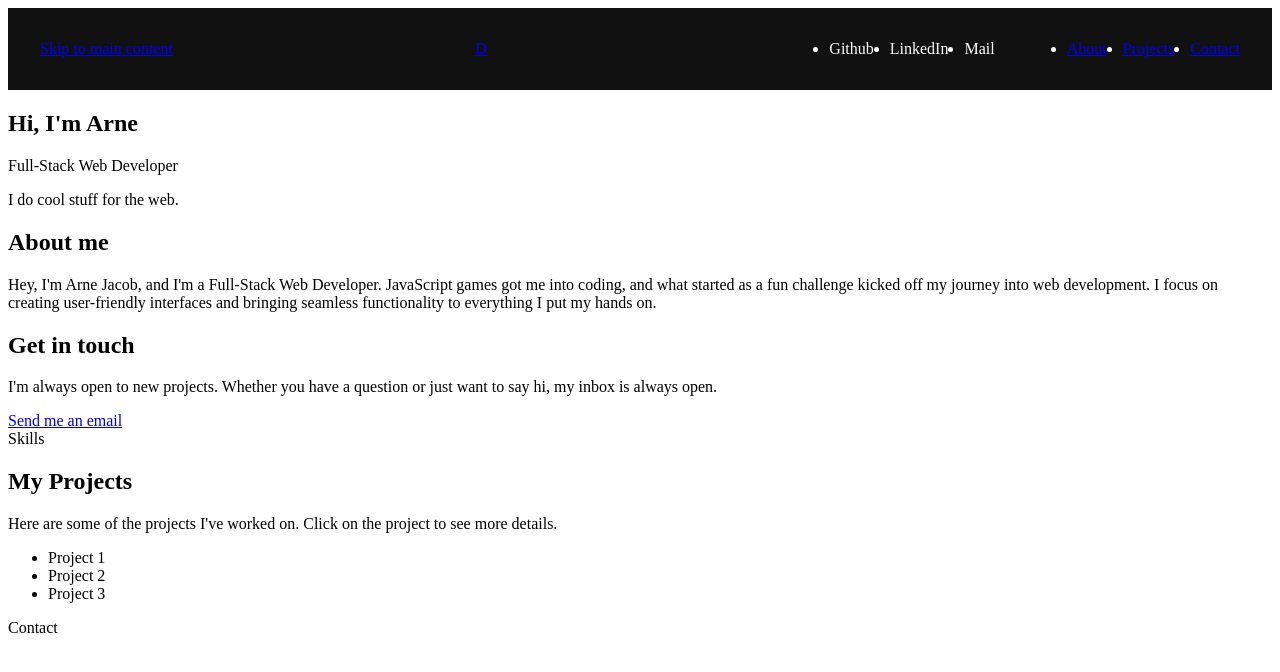
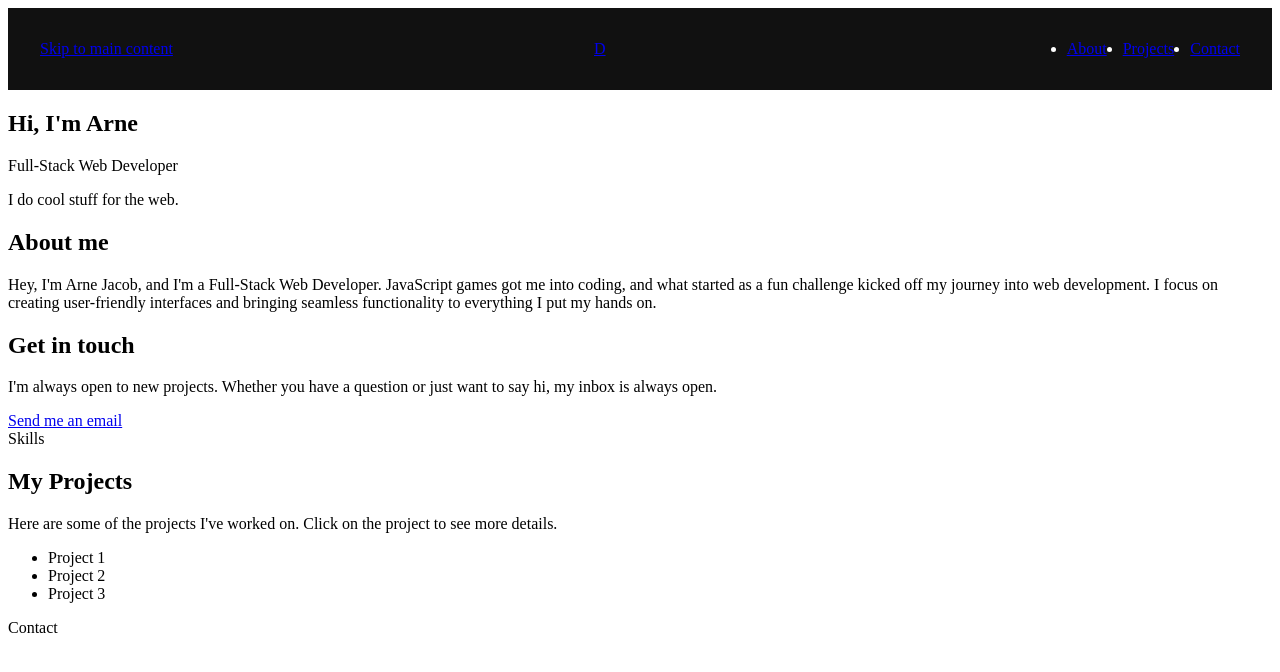
Before and after one commit to Dudeldups/portfolio, a React (Vite) app in the folder frontend/: page / in a window 1280 px wide. Shown: the top 672 px of the page. Built offline with nearby package versions, Linux system fonts and the light colour scheme; the HTML template or start-up script is replaced by a standard one.

Commit message:
refactor: removed social links from navbar

```diff
--- a/frontend/src/components/Header/_Navbar.tsx
+++ b/frontend/src/components/Header/_Navbar.tsx
@@ -3,12 +3,6 @@ import "./_Navbar.scss";
 const Navbar = () => {
   return (
     <nav className="navbar">
-      <ul>
-        <li>Github</li>
-        <li>LinkedIn</li>
-        <li>Mail</li>
-      </ul>
-
       <ul>
         <li>
           <a href="#about">About</a>
```
